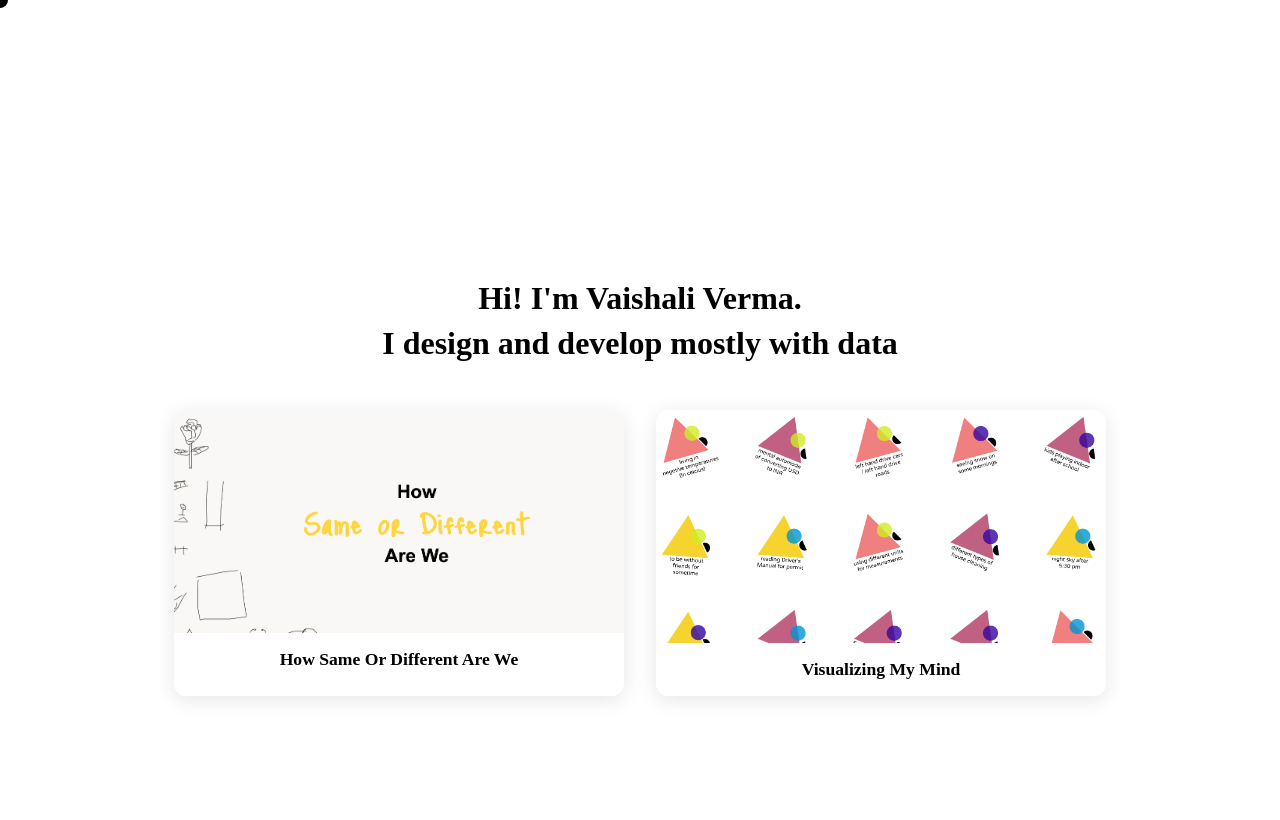
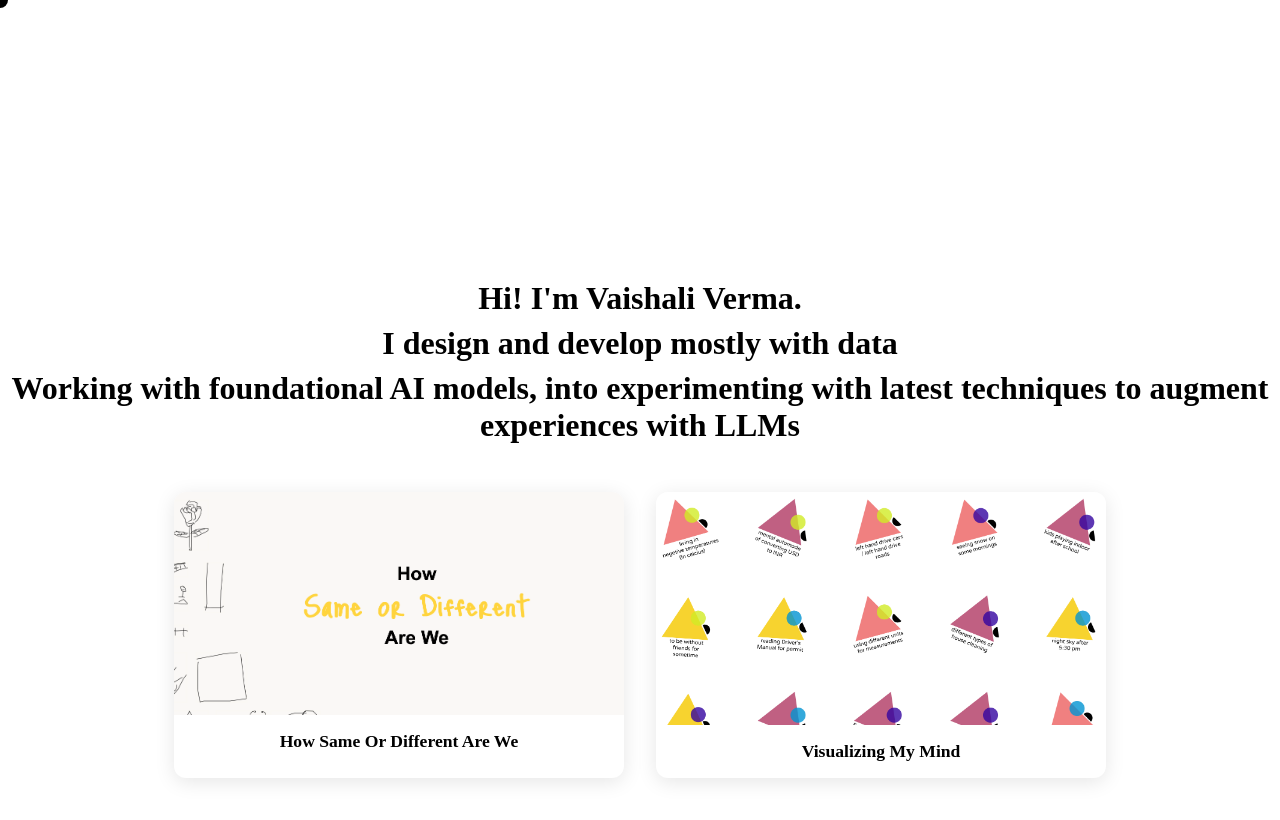
Before and after one commit to vaishalivr/Portfolio-2025, a SvelteKit app: page / in a window 1280 px wide. Shown: the top 820 px of the page. Built offline with nearby package versions, Linux system fonts and the light colour scheme.

Commit message:
added intro

```diff
--- a/src/routes/+page.svelte
+++ b/src/routes/+page.svelte
@@ -35,6 +35,10 @@
 <div class="container">
   <h1>Hi! I'm Vaishali Verma.</h1>
   <h1>I design and develop mostly with data</h1>
+  <h1>
+    Working with foundational AI models, into experimenting with latest
+    techniques to augment experiences with LLMs
+  </h1>
 
   <div class="card-container">
     {#each projects as project}
```
